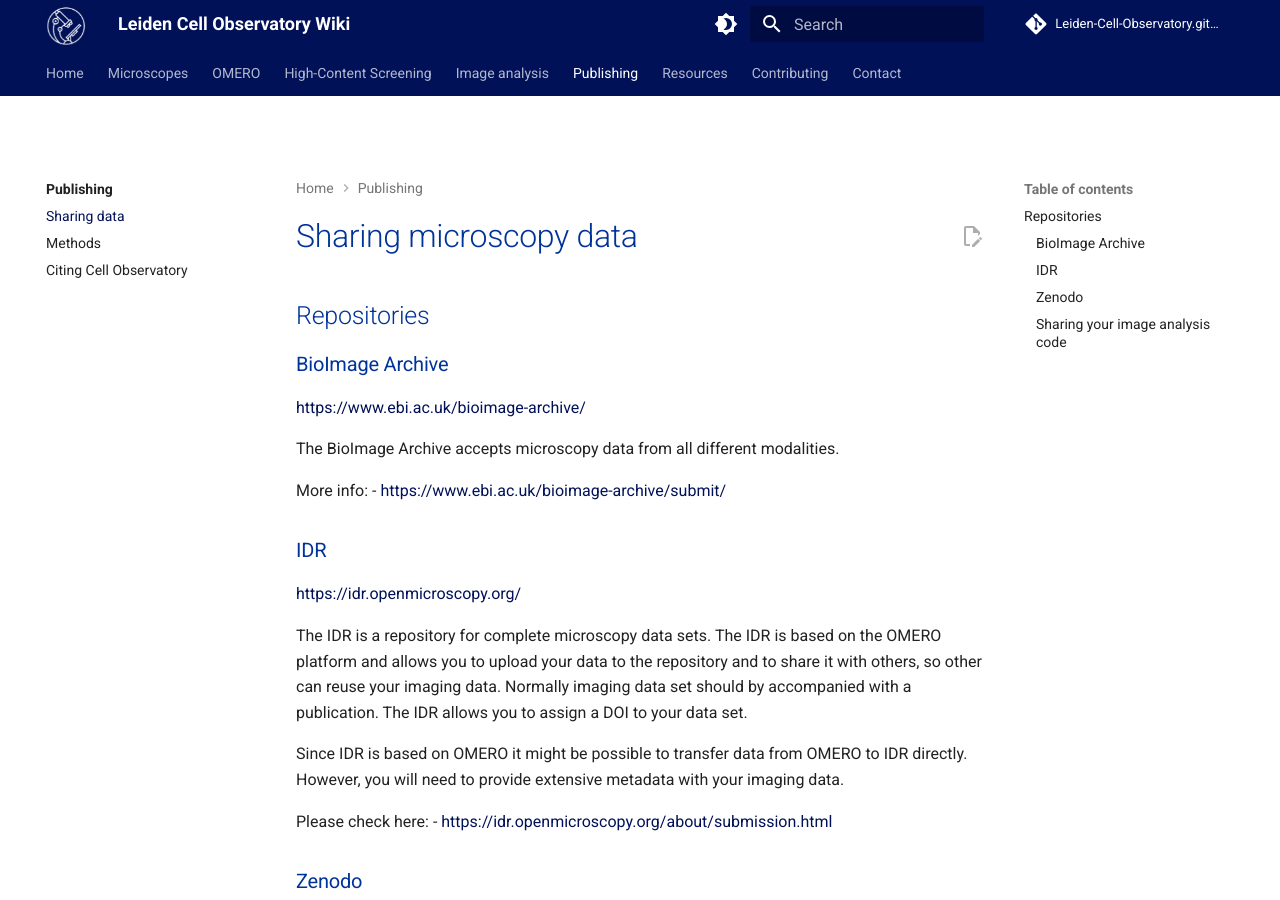
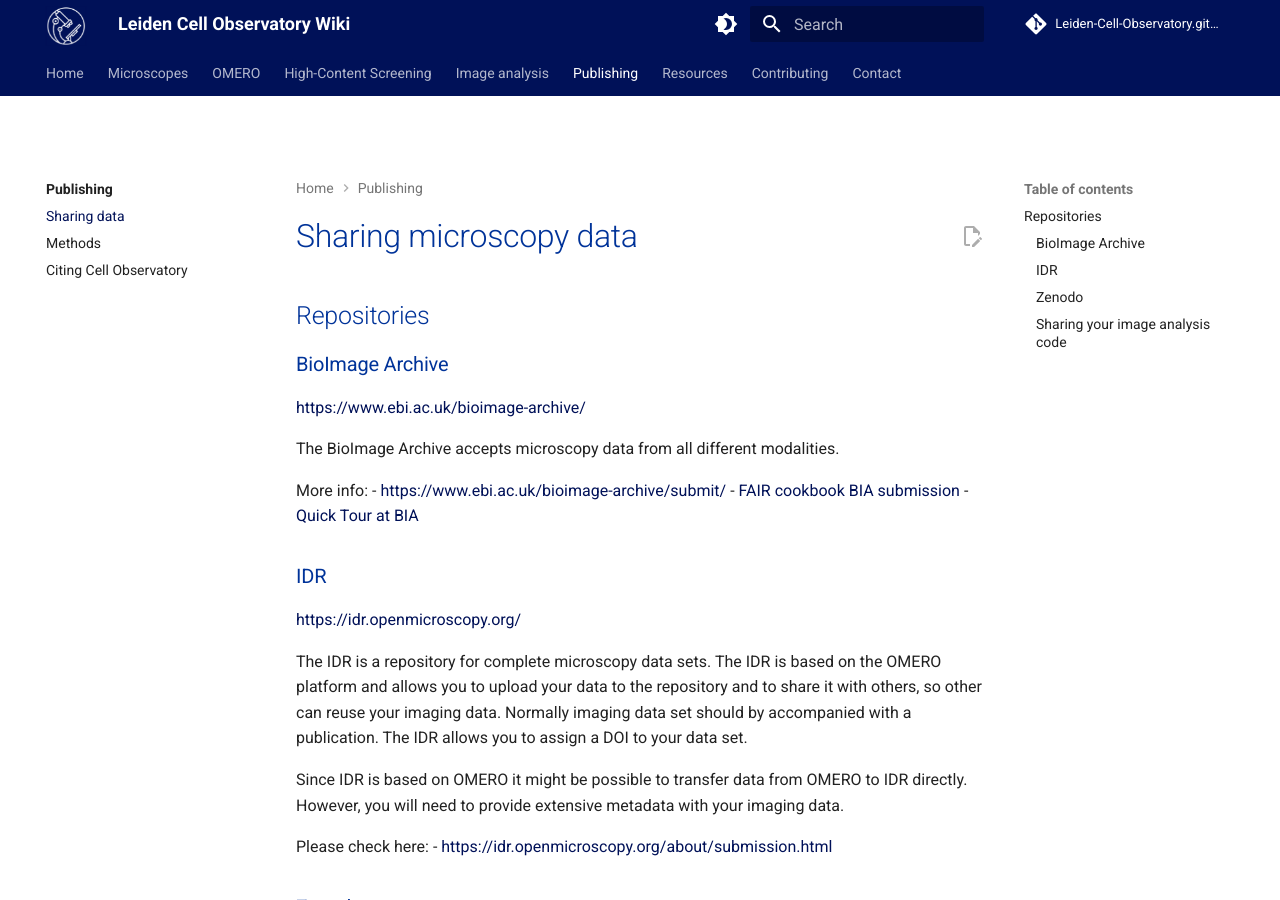
Before and after one commit to Leiden-Cell-Observatory/Leiden-Cell-Observatory.github.io, an MkDocs documentation site: the page built from docs/publishing/sharing_data.md, in a window 1280 px wide and 900 px high. Built offline with MkDocs 1.6.1 and Material for MkDocs 9.7.7, drawn with Linux system fonts in a browser that asks for light colours; comment, search, counter and statistics services are not loaded.

Commit message:
add links to FAIR cookbook and Quick Tour in BioImage Archive section

```diff
--- a/docs/publishing/sharing_data.md
+++ b/docs/publishing/sharing_data.md
@@ -9,6 +9,8 @@ The BioImage Archive accepts microscopy data from all different modalities.
 
 More info:
 - <https://www.ebi.ac.uk/bioimage-archive/submit/>
+- [FAIR cookbook BIA submission](https://faircookbook.elixir-europe.org/content/recipes/applied-examples/BIA_submission.html)
+- [Quick Tour at BIA](https://www.ebi.ac.uk/training/online/courses/bioimage-archive-quick-tour/)
 
 ### IDR
 <https://idr.openmicroscopy.org/>
```
